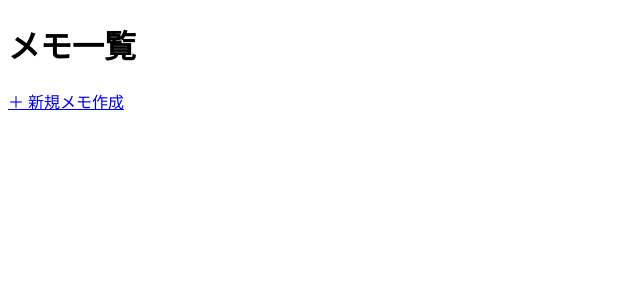
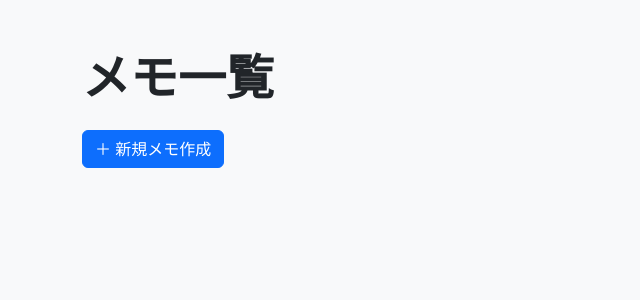
Before and after one commit to Rbn1225/flask_memo, a Flask app: page / in a window 1280 px wide. Shown: the top 300 px of the page, without its empty margins (0-640 px from the left). Run offline with Flask 3, Linux system fonts and the light colour scheme; data that the repository does not hold is empty.

Commit message:
list.html タイトル変更

```diff
--- a/templates/list.html
+++ b/templates/list.html
@@ -1,20 +1,40 @@
 <!DOCTYPE html>
-<html>
+<html lang="ja">
 <head>
+    <meta charset="UTF-8">
     <title>メモ一覧</title>
+
+    <!-- Bootstrap CDN -->
+    <link
+      href="https://cdn.jsdelivr.net/npm/bootstrap@5.3.0/dist/css/bootstrap.min.css"
+      rel="stylesheet"
+    >
 </head>
-<body>
-    <h1>メモ一覧</h1>
+<body class="bg-light">
 
-    <a href="/add">＋ 新規メモ作成</a>
-    <ul>
+<div class="container mt-5">
+
+    <!-- タイトル -->
+    <h1 class="display-5 fw-bold mb-4">メモ一覧</h1>
+
+    <!-- 新規メモ作成ボタン -->
+    <a href="/add" class="btn btn-primary mb-4">＋ 新規メモ作成</a>
+
+    <!-- メモ一覧 -->
+    <div class="list-group">
         {% for memo in memos %}
-            <li>
-                {{ memo[1] }}
-                [<a href="/edit/{{ memo[0] }}">編集</a>]
-                [<a href="/delete/{{ memo[0] }}">削除</a>]
-            </li>
+            <div class="list-group-item d-flex justify-content-between align-items-center">
+                <div class="fw-bold">{{ memo[1] }}</div>
+
+                <div>
+                    <a href="/edit/{{ memo[0] }}" class="btn btn-outline-secondary btn-sm me-2">編集</a>
+                    <a href="/delete/{{ memo[0] }}" class="btn btn-outline-danger btn-sm">削除</a>
+                </div>
+            </div>
         {% endfor %}
-    </ul>
+    </div>
+
+</div>
+
 </body>
 </html>
```
